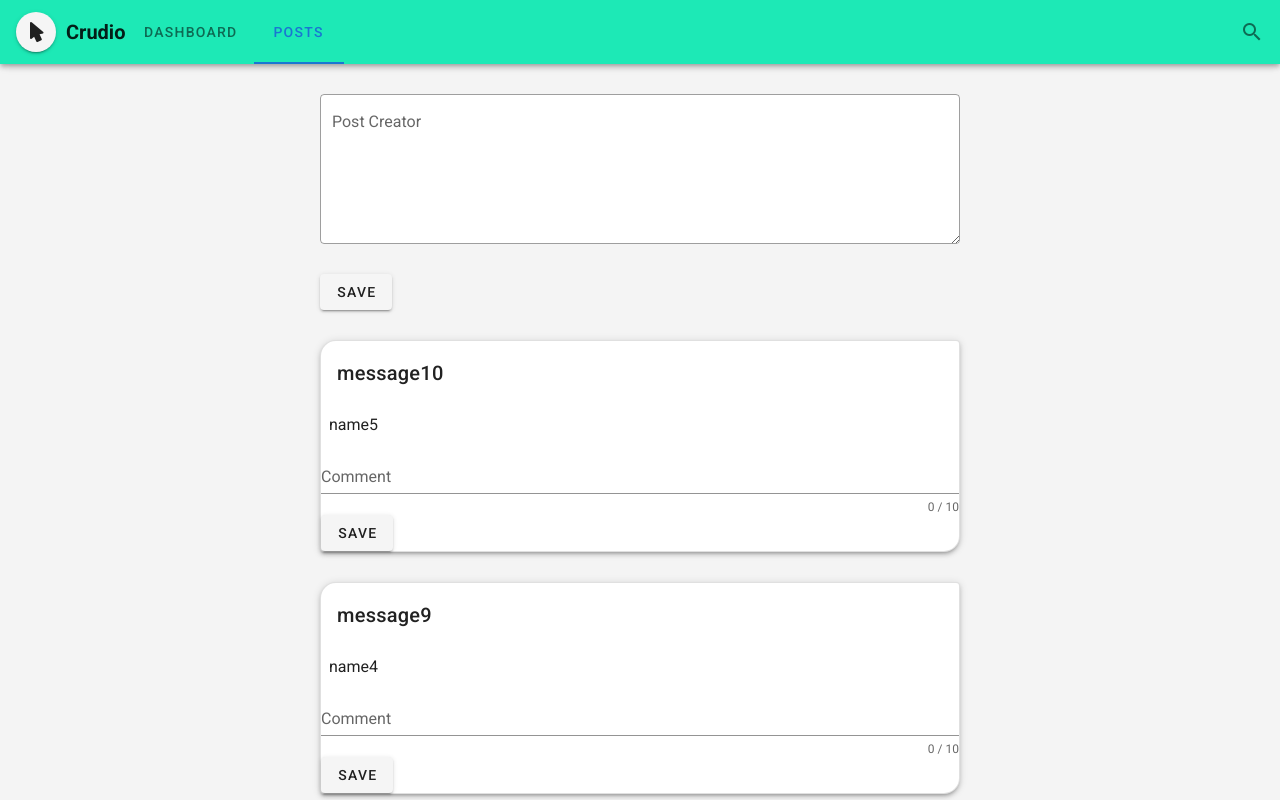
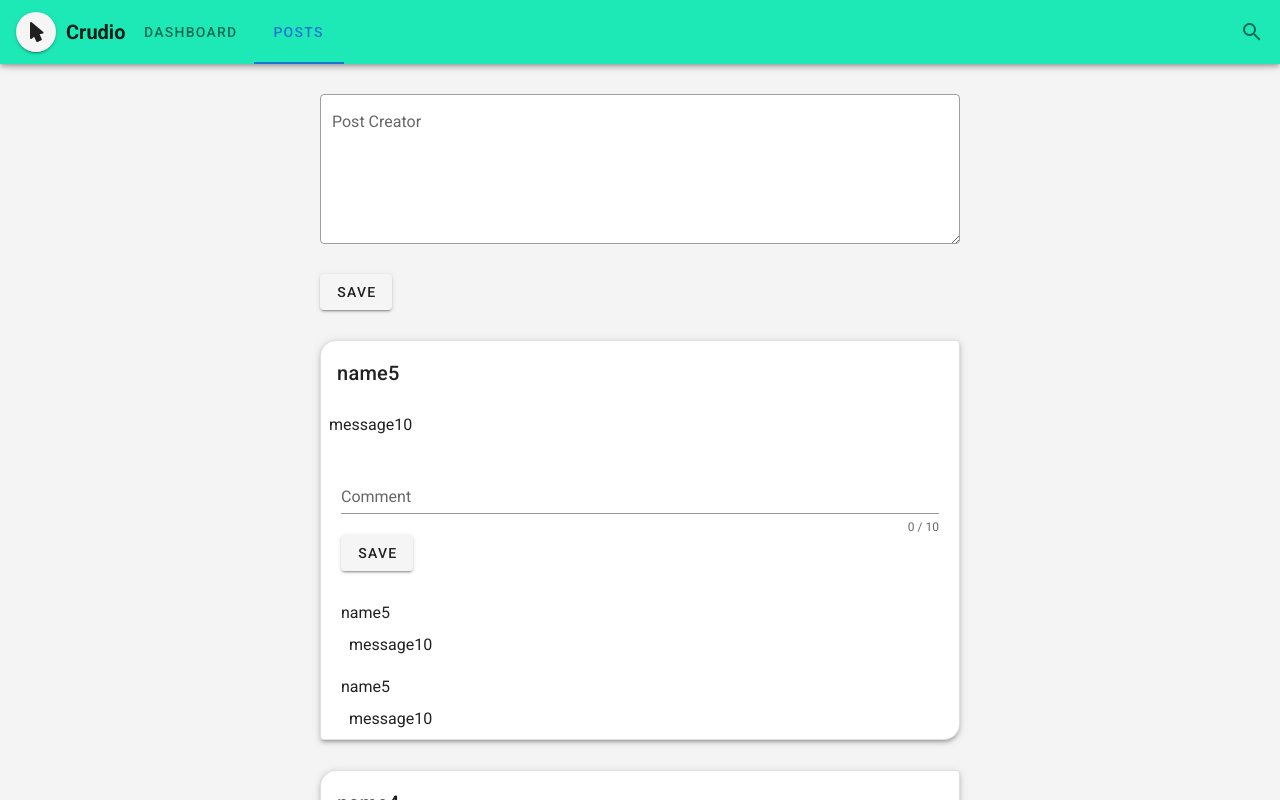
Before and after one commit to OhSeungCheol/crudio-front, a Vue app: page /posts in a window 1280 px wide. Shown: the top 800 px of the page. Built offline with nearby package versions, Linux system fonts and the light colour scheme.

Commit message:
Comment Card 템플릿 추가

```diff
--- /dev/null
+++ b/src/components/comment/CommentCard.vue
@@ -0,0 +1,22 @@
+<template>
+    <div id="commentCardDiv">
+            {{item.name}}
+            <v-card-actions>
+                {{item.message}}
+            </v-card-actions>
+    </div>
+</template>
+
+<script>
+    export default {
+        props: ['item'],
+    }
+</script>
+
+<style scoped>
+    #commentCardDiv {
+        padding-left: 20px;
+        padding-right: 20px;
+        padding-top: 10px;
+    }
+</style>
--- a/src/components/comment/CommentCreator.vue
+++ b/src/components/comment/CommentCreator.vue
@@ -1,5 +1,5 @@
 <template>
-    <div>
+    <div id='commentCreator'>
         <v-form
 			ref="form"
 			v-model="valid"
@@ -38,4 +38,7 @@
 </script>
 
 <style scoped>
+	#commentCreator {
+		padding: 20px
+	}
 </style>
--- a/src/components/posts/PostsCard.vue
+++ b/src/components/posts/PostsCard.vue
@@ -5,20 +5,30 @@
         shaped
     >
         <v-card-title>
-            {{item.message}}
+            {{item.name}}
         </v-card-title>
         <v-card-actions>
-            {{item.name}}
+            {{item.message}}
         </v-card-actions>
 
         <comment-creator></comment-creator>
+        <comment-card
+            v-bind:item="item"
+        ></comment-card>
+        <comment-card
+            v-bind:item="item"
+        ></comment-card>
     </v-card>
 </template>
 
 <script>
     import CommentCreator from '../comment/CommentCreator.vue'
+    import CommentCard from '../comment/CommentCard.vue'
     export default {
-        components: { CommentCreator },
+        components: {
+            CommentCreator
+            , CommentCard
+        },
         props: ['item'],
     }
 </script>
```
Lines whose indentation alone changed are shown as unchanged.
